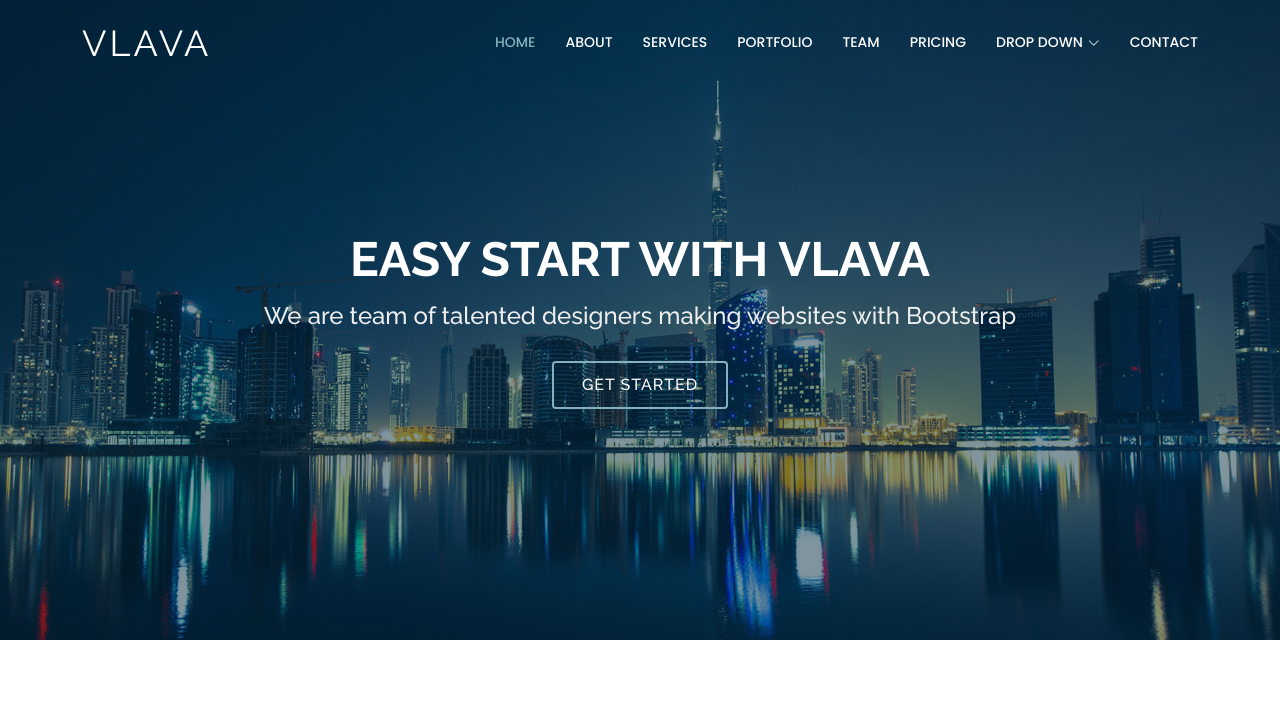
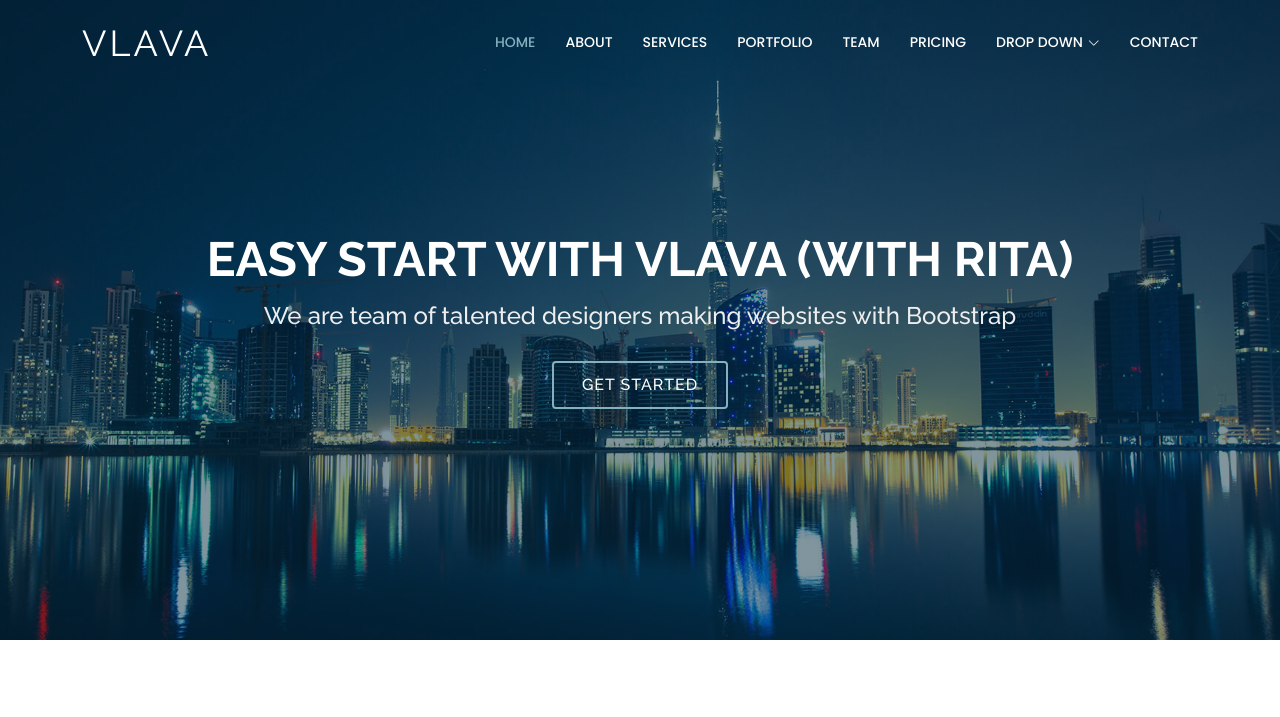
Before and after one commit to RitaGhosn/VlavaProject, a plain HTML site: page index.html in a window 1280 px wide. Shown: the top 717 px of the page. Drawn offline with nearby package versions, Linux system fonts and the light colour scheme.

Commit message:
first eveer change

```diff
--- a/index.html
+++ b/index.html
@@ -84,7 +84,7 @@
   <!-- ======= Hero Section ======= -->
   <section id="hero">
     <div class="hero-container">
-      <h1>Easy start with Vlava</h1>
+      <h1>Easy start with Vlava (with Rita)</h1>
       <h2>We are team of talented designers making websites with Bootstrap</h2>
       <a href="#about" class="btn-get-started scrollto">Get Started</a>
     </div>
```
